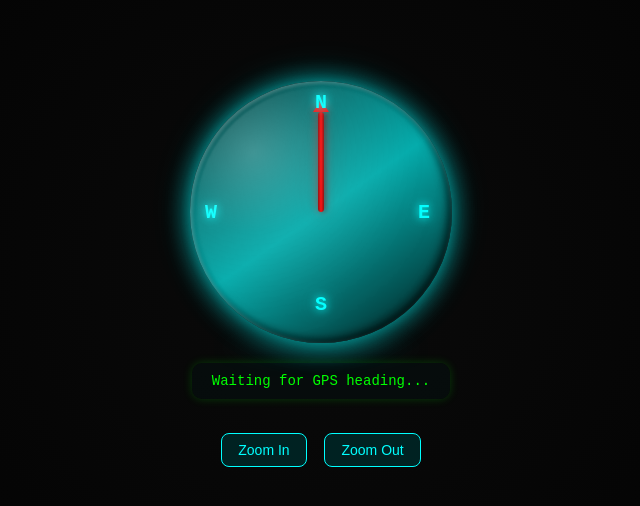
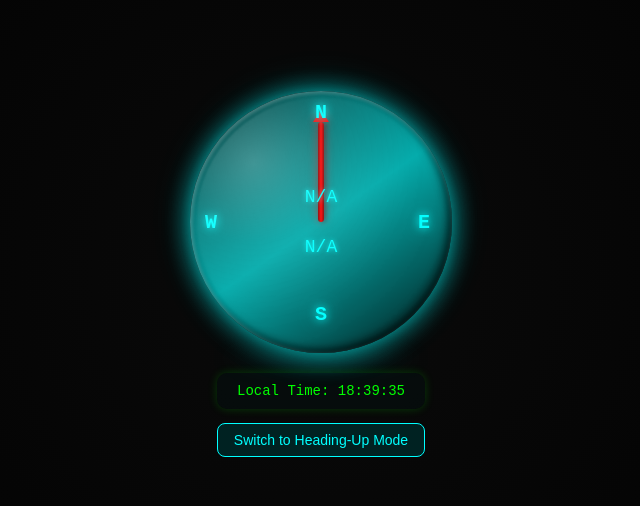
Before and after one commit to Pederzent/Webs, a website: page index.html in a window 1280 px wide. Shown: the part 126-632 px from the top of the page, without its empty margins (319-959 px from the left). Drawn offline with Linux system fonts and the light colour scheme.

Commit message:
Improved GUI

```diff
--- a/index.html
+++ b/index.html
@@ -2,7 +2,7 @@
 <html>
     <head>
         <meta charset="UTF-8" />
-        <title>GPS Heading Compass</title>
+        <title>GPS Compass</title>
         <style>
             body {
                 background: radial-gradient(circle at center, #0a0a0a, #000);
@@ -175,20 +175,36 @@
                 left: 6%;
                 transform: translate(-50%, -50%);
             }
+            .heading-display {
+                position: absolute;
+                top: 40%;
+                left: 50%;
+                transform: translate(-50%, -50%);
+                font-size: 18px;
+                color: #0ff;
+                text-shadow: 0 0 5px #0ff;
+                pointer-events: none;
+            }
+            .speed-display {
+                position: absolute;
+                top: 60%;
+                left: 50%;
+                transform: translate(-50%, -50%);
+                font-size: 18px;
+                color: #0ff;
+                text-shadow: 0 0 5px #0ff;
+                pointer-events: none;
+            }
             pre {
                 margin-top: 20px;
                 color: #0f0;
                 text-align: left;
                 white-space: pre-line;
-                font-size: 14px;
-                transition: font-size 0.2s ease;
+                font-size: 14px; /* Fixed font size */
                 background: rgba(0, 20, 20, 0.3);
                 padding: 10px 20px;
                 border-radius: 10px;
                 box-shadow: 0 0 10px rgba(0, 255, 0, 0.2);
-            }
-            .buttons {
-                margin-top: 20px;
             }
             button {
                 margin: 0 5px;
@@ -213,39 +229,46 @@
         <div class="compass-wrapper">
             <div class="compass" id="compass">
                 <div class="needle" id="needle"></div>
-                <div class="labels">
+                <div class="labels" id="labels">
                     <div class="N">N</div>
                     <div class="S">S</div>
                     <div class="E">E</div>
                     <div class="W">W</div>
                 </div>
+                <div class="heading-display" id="heading-display">N/A</div>
+                <div class="speed-display" id="speed-display">N/A</div>
             </div>
         </div>
         <pre id="output">Waiting for GPS heading...</pre>
-        <div class="buttons">
-            <button onclick="zoomIn()">Zoom In</button>
-            <button onclick="zoomOut()">Zoom Out</button>
-        </div>
+        <button id="toggle-mode">Switch to Heading-Up Mode</button>
         <script>
             const needle = document.getElementById("needle");
             const output = document.getElementById("output");
-            let textScale = 1;
+            const headingDisplay = document.getElementById("heading-display");
+            const speedDisplay = document.getElementById("speed-display");
+            const labels = document.getElementById("labels");
+            const toggleButton = document.getElementById("toggle-mode");
             let currentHeading = 0;
             let targetHeading = 0;
-            function zoomIn() {
-                textScale += 0.1;
-                output.style.fontSize = `${14 * textScale}px`;
-            }
-            function zoomOut() {
-                textScale = Math.max(0.5, textScale - 0.1);
-                output.style.fontSize = `${14 * textScale}px`;
-            }
+            let isFixedCompass = true;
+            toggleButton.addEventListener("click", () => {
+                isFixedCompass = !isFixedCompass;
+                toggleButton.textContent = isFixedCompass
+                    ? "Switch to Heading-Up Mode"
+                    : "Switch to North-Up Mode";
+            });
             // Smooth rotation interpolation
             function smoothRotate() {
                 const diff =
                     ((targetHeading - currentHeading + 540) % 360) - 180;
                 currentHeading = (currentHeading + diff * 0.1 + 360) % 360;
-                needle.style.transform = `translateX(-50%) rotate(${currentHeading}deg)`;
+                if (isFixedCompass) {
+                    needle.style.transform = `translateX(-50%) rotate(${currentHeading}deg)`;
+                    labels.style.transform = `rotate(0deg)`;
+                } else {
+                    needle.style.transform = `translateX(-50%) rotate(0deg)`;
+                    labels.style.transform = `rotate(${-currentHeading}deg)`;
+                }
                 requestAnimationFrame(smoothRotate);
             }
             smoothRotate();
@@ -261,11 +284,11 @@
                     (pos) => {
                         const { heading, speed } = pos.coords;
                         if (heading !== null) targetHeading = heading;
-                        output.textContent = `
-GPS Heading: ${heading !== null ? heading.toFixed(1) + "°" : "N/A"}
-Speed: ${speed !== null ? (speed * 3.6).toFixed(2) + " km/h" : "N/A"}
-Local Time: ${updateTime()}
-          `;
+                        headingDisplay.textContent =
+                            heading !== null ? heading.toFixed(1) : "N/A";
+                        speedDisplay.textContent =
+                            speed !== null ? (speed * 3.6).toFixed(1) : "N/A";
+                        output.textContent = `Local Time: ${updateTime()}`;
                     },
                     (err) => (output.textContent = `Error: ${err.message}`),
                     { enableHighAccuracy: true, maximumAge: 0 },
@@ -274,12 +297,7 @@ Local Time: ${updateTime()}
                 output.textContent = "Geolocation not supported.";
             }
             setInterval(() => {
-                if (output.textContent.includes("Local Time:")) {
-                    output.textContent = output.textContent.replace(
-                        /Local Time: .*/,
-                        `Local Time: ${updateTime()}`,
-                    );
-                }
+                output.textContent = `Local Time: ${updateTime()}`;
             }, 1000);
         </script>
     </body>
```
